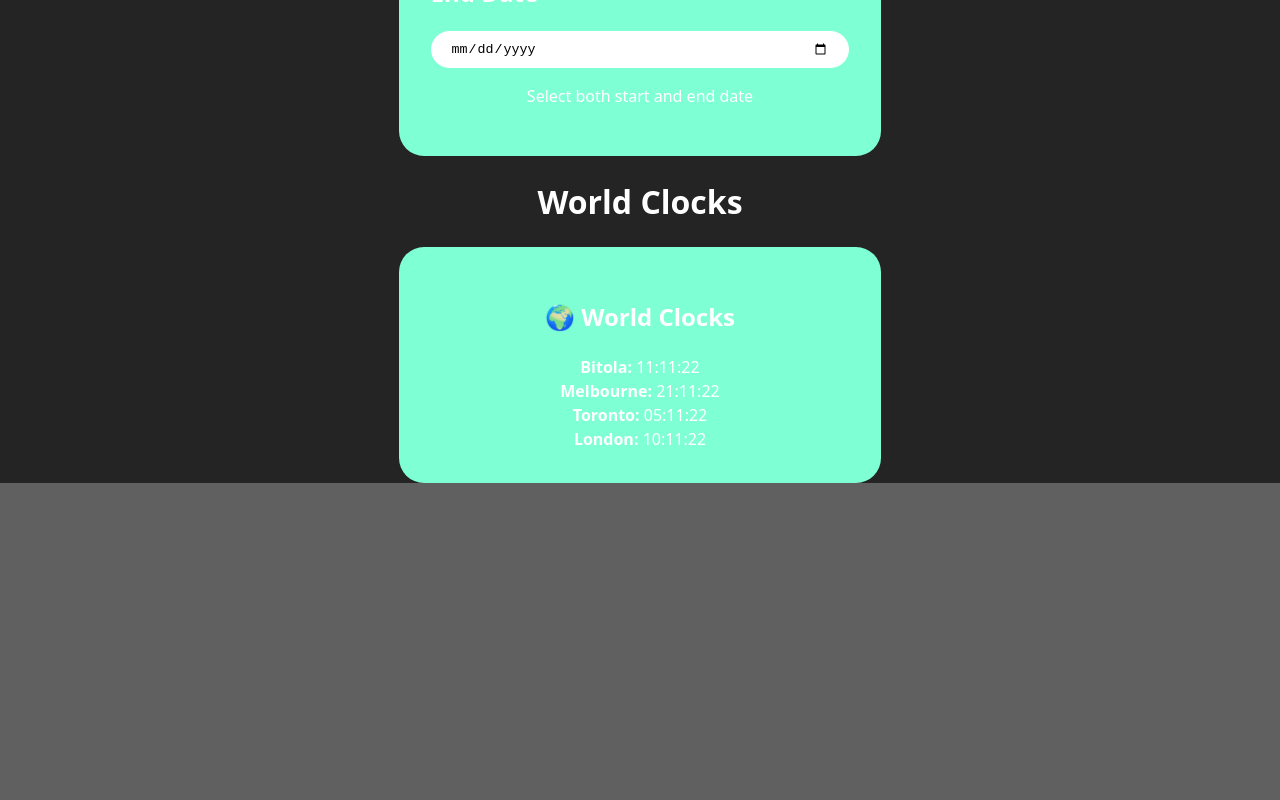
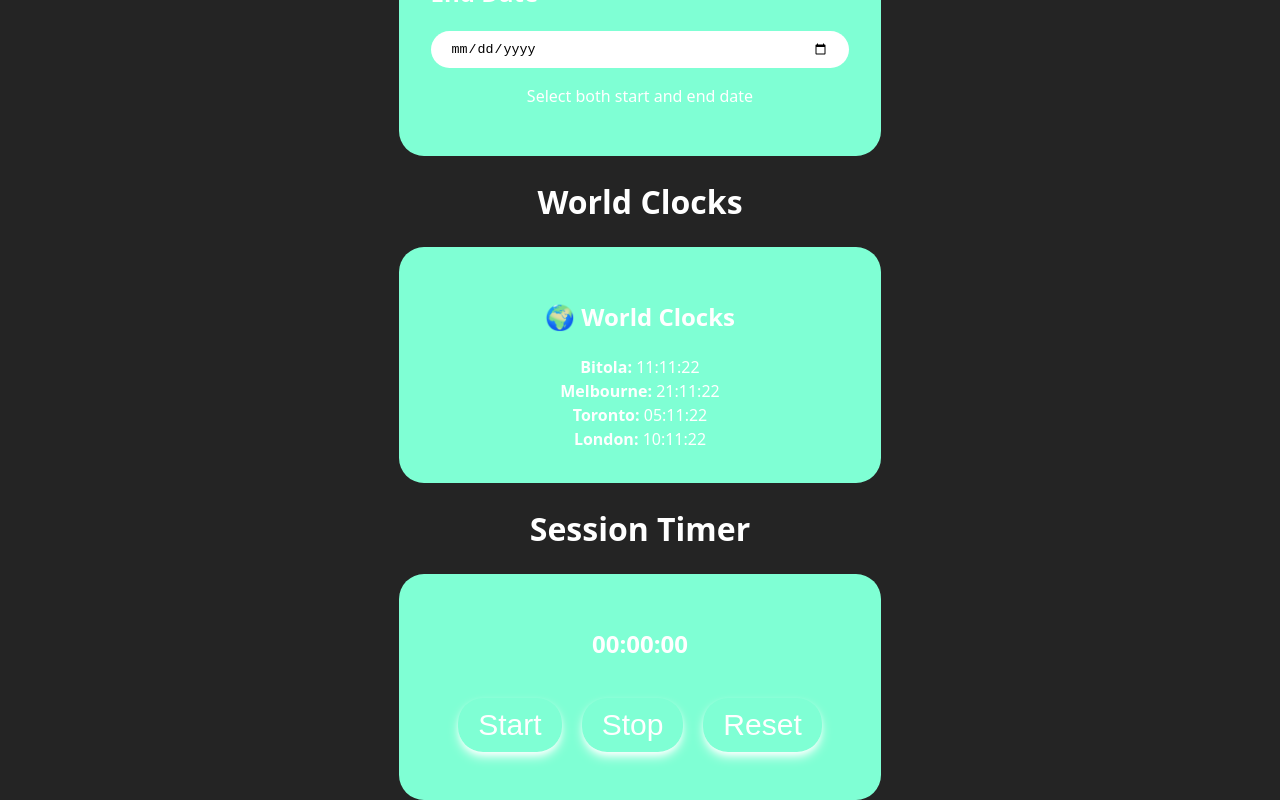
Before and after one commit to HristijanRalis/React-Dates-Projects, a React (Vite) app in the folder week-3-timers/: page / in a window 1280 px wide. Shown: the part 1032-1832 px from the top of the page. Before the commit the page ends 1515 px from the top, so only its background shows below. Built offline with nearby package versions, Linux system fonts and the light colour scheme.

Commit message:
Done with SessionTimer and done with week-3-timers

```diff
--- a/week-3-timers/src/App.tsx
+++ b/week-3-timers/src/App.tsx
@@ -4,6 +4,7 @@ import { Stopwatch } from "./components/Stopwatch/Stopwatch";
 import { PomodoroTimer } from "./components/PomodoroTimer/PomodoroTimer";
 import { EventCountdown } from "./components/EventCountdown/EventCountdown";
 import { WorldClock } from "./components/WorldClock/WorldClock";
+import { SessionTimer } from "./components/SessionTimer/SessionTimer";
 
 function App() {
   return (
@@ -33,7 +34,10 @@ function App() {
       </div>
 
       {/* Session Timer */}
-      <div className="section"></div>
+      <div className="section">
+        <h1>Session Timer</h1>
+        <SessionTimer />
+      </div>
     </div>
   );
 }
--- a/week-3-timers/src/components/SessionTimer/SessionTimer.css
+++ b/week-3-timers/src/components/SessionTimer/SessionTimer.css
@@ -0,0 +1,35 @@
+.SessionTimer {
+  display: flex;
+  flex-direction: column;
+  align-items: center;
+  justify-content: center;
+  color: white;
+  background-color: aquamarine;
+  width: 100%;
+  padding: 2rem;
+  border-radius: 25px;
+}
+
+.sessionBtns {
+  display: flex;
+  justify-content: center;
+  gap: 20px;
+  padding: 1rem;
+}
+
+.btnSession {
+  padding: 10px 20px;
+  border: none;
+  border-radius: 25px;
+  background-color: inherit;
+  box-shadow: rgb(255, 255, 255) 0px 6px 12px -2px,
+    rgb(252, 251, 251) 0px 3px 7px -3px;
+  cursor: pointer;
+  transition: 0.2s ease-in-out;
+  font-size: 30px;
+  color: white;
+}
+
+.btnSession:hover {
+  transform: scale(1.1);
+}
--- a/week-3-timers/src/components/SessionTimer/SessionTimer.tsx
+++ b/week-3-timers/src/components/SessionTimer/SessionTimer.tsx
@@ -1,5 +1,61 @@
-import React from "react";
+import { useEffect, useRef, useState } from "react";
+import "./SessionTimer.css";
 
 export const SessionTimer = () => {
-  return <div className="SessionTimer"></div>;
+  const [time, setTime] = useState(0);
+  const [isRunning, setIsRunning] = useState(false);
+  const intervalRef = useRef<number | null>(null);
+
+  const handleStart = () => {
+    if (!isRunning) {
+      setIsRunning(true);
+      intervalRef.current = window.setInterval(() => {
+        setTime((prev) => prev + 1);
+      }, 1000);
+    }
+  };
+
+  const handleStop = () => {
+    setIsRunning(false);
+    clearInterval(intervalRef.current!);
+  };
+
+  const handleReset = () => {
+    setTime(0);
+    setIsRunning(false);
+    clearInterval(intervalRef.current!);
+  };
+
+  const formatTime = () => {
+    const hours = Math.floor(time / 3600)
+      .toString()
+      .padStart(2, "0");
+    const minutes = Math.floor(time / 60)
+      .toString()
+      .padStart(2, "0");
+    const seconds = (time % 60).toString().padStart(2, "0");
+    return `${hours}:${minutes}:${seconds}`;
+  };
+
+  useEffect(() => {
+    return () => clearInterval(intervalRef.current!);
+  }, []);
+  return (
+    <div className="SessionTimer">
+      <div className="sessionTimer">
+        <h2>{formatTime()}</h2>
+      </div>
+      <div className="sessionBtns">
+        <button className="btnSession" onClick={handleStart}>
+          Start
+        </button>
+        <button className="btnSession" onClick={handleStop}>
+          Stop
+        </button>
+        <button className="btnSession" onClick={handleReset}>
+          Reset
+        </button>
+      </div>
+    </div>
+  );
 };
```
